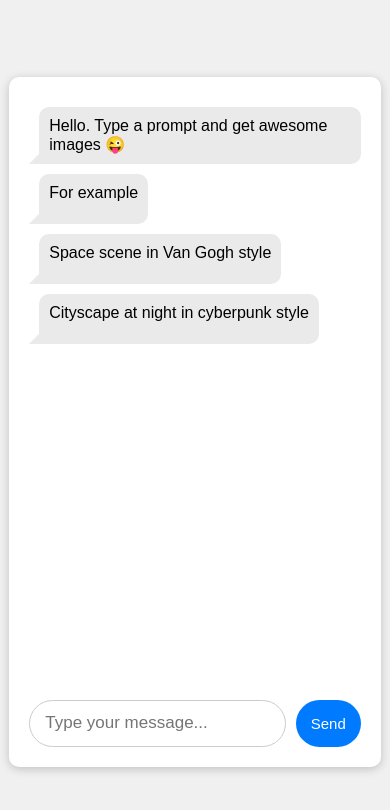
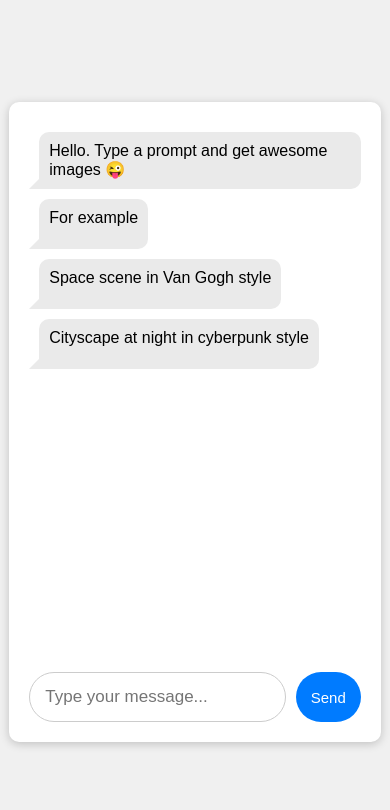
Before and after one commit to shamilmusaev/Image-generator-, a website built with Vite: page index.html in a window 390 px wide. Built offline with nearby package versions, Linux system fonts and the light colour scheme.

Commit message:
more fix

```diff
--- a/style.css
+++ b/style.css
@@ -217,7 +217,7 @@ height: 220px;
     border-radius: 10px;
     box-shadow: 0px 2px 10px rgba(0, 0, 0, 0.2);
     width: 85%;
-    height: 650px;
+    height: 600px;
     padding: 20px;
     display: flex;
     flex-direction: column;
@@ -230,6 +230,7 @@ height: 220px;
     padding: 15px;
     border: 1px solid #ccc;
     border-radius: 50px;
+    font-size: 16px
   }
 
   #send-button {
```
